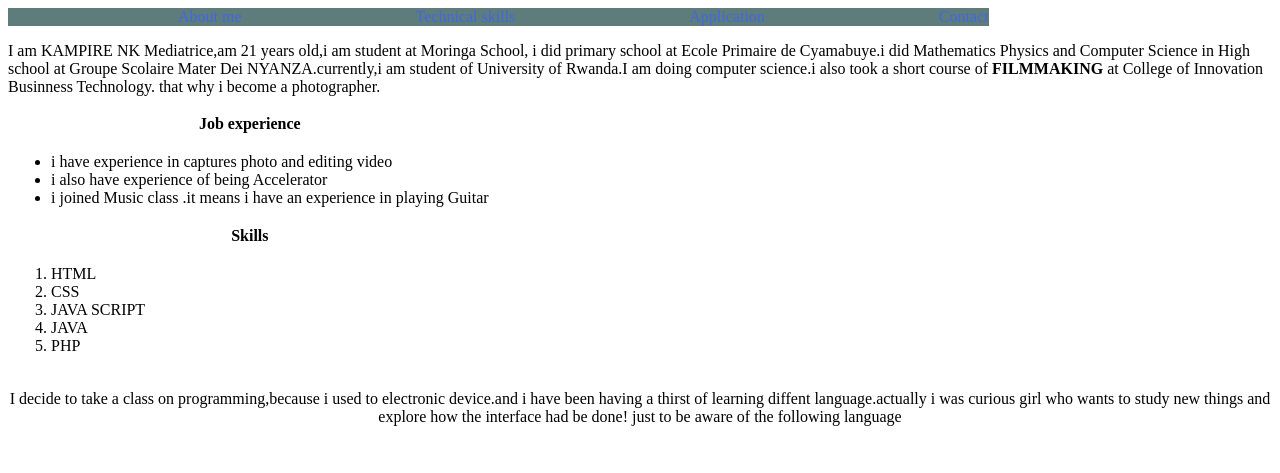
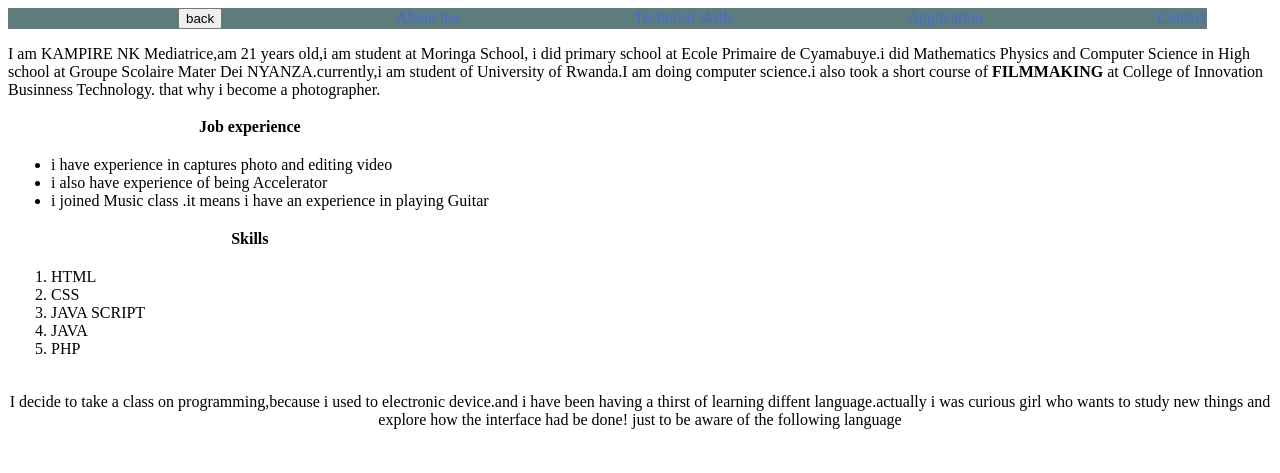
Before and after one commit to mediatrice8/Kamu, a plain HTML site: page about.html in a window 1280 px wide. Shown: the top 473 px of the page. Drawn offline with Linux system fonts and the light colour scheme.

Commit message:
i add another link

```diff
--- a/about.html
+++ b/about.html
@@ -9,6 +9,7 @@
 </head>
 <body>
         <nav>
+                <a href="kamu.html"><input type="submit" value="back"></a>
                 <a href="about.html">About me</a>
                 <a href="tech.html">Technical skills</a>
                 <a href="applic.html">Application</a>
```
